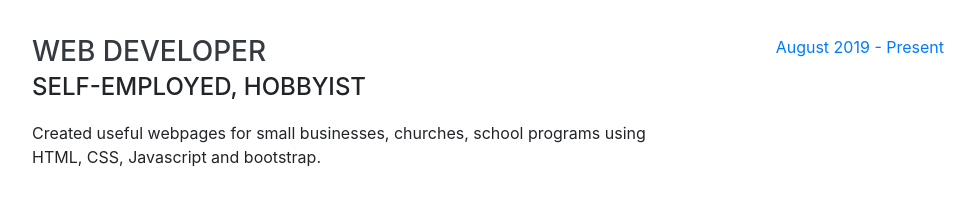
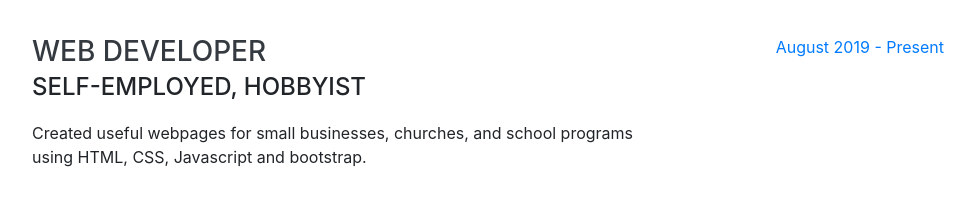
Before and after one commit to tjeve/tjeve-portfolio-update, a website with bundled scripts: page index.html in a window 1280 px wide. Shown: the part 4800-5019 px from the top of the page, without its empty margins (288-1263 px from the left). Built offline with nearby package versions, Linux system fonts and the light colour scheme; a web font is replaced by a local one.

Commit message:
grammer correction for Web Developer, resume content section

```diff
--- a/index.html
+++ b/index.html
@@ -234,7 +234,7 @@
           <div class="resume-content">
             <h3 class="mb-0">Web Developer</h3>
             <div class="subheading mb-3">Self-Employed, Hobbyist</div>
-            <p>Created useful webpages for small businesses, churches, school programs using HTML, CSS, Javascript and bootstrap. </p>
+            <p>Created useful webpages for small businesses, churches, and school programs using HTML, CSS, Javascript and bootstrap. </p>
           </div>
           <div class="resume-date text-md-right">
             <span class="text-primary">August 2019 - Present</span>
```
